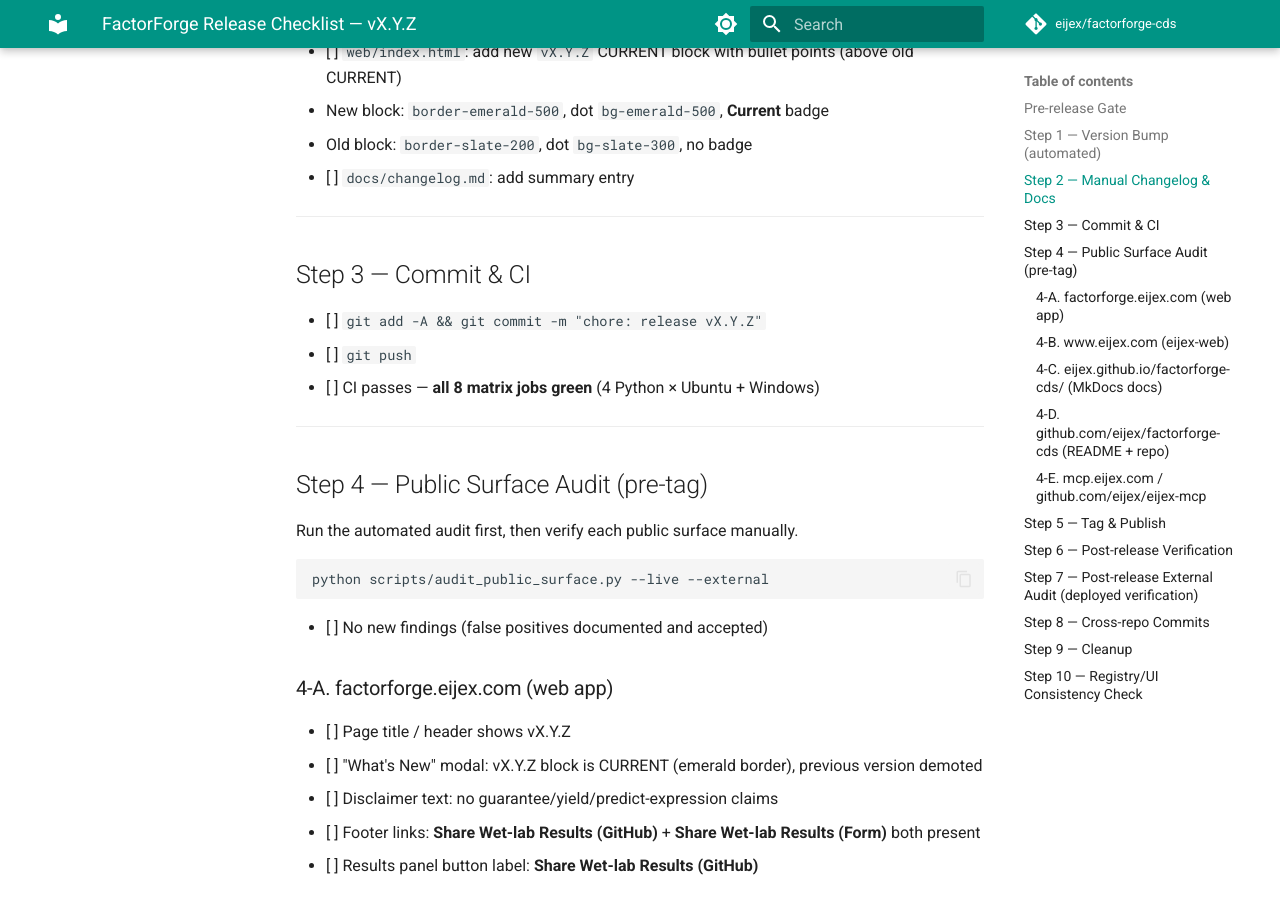
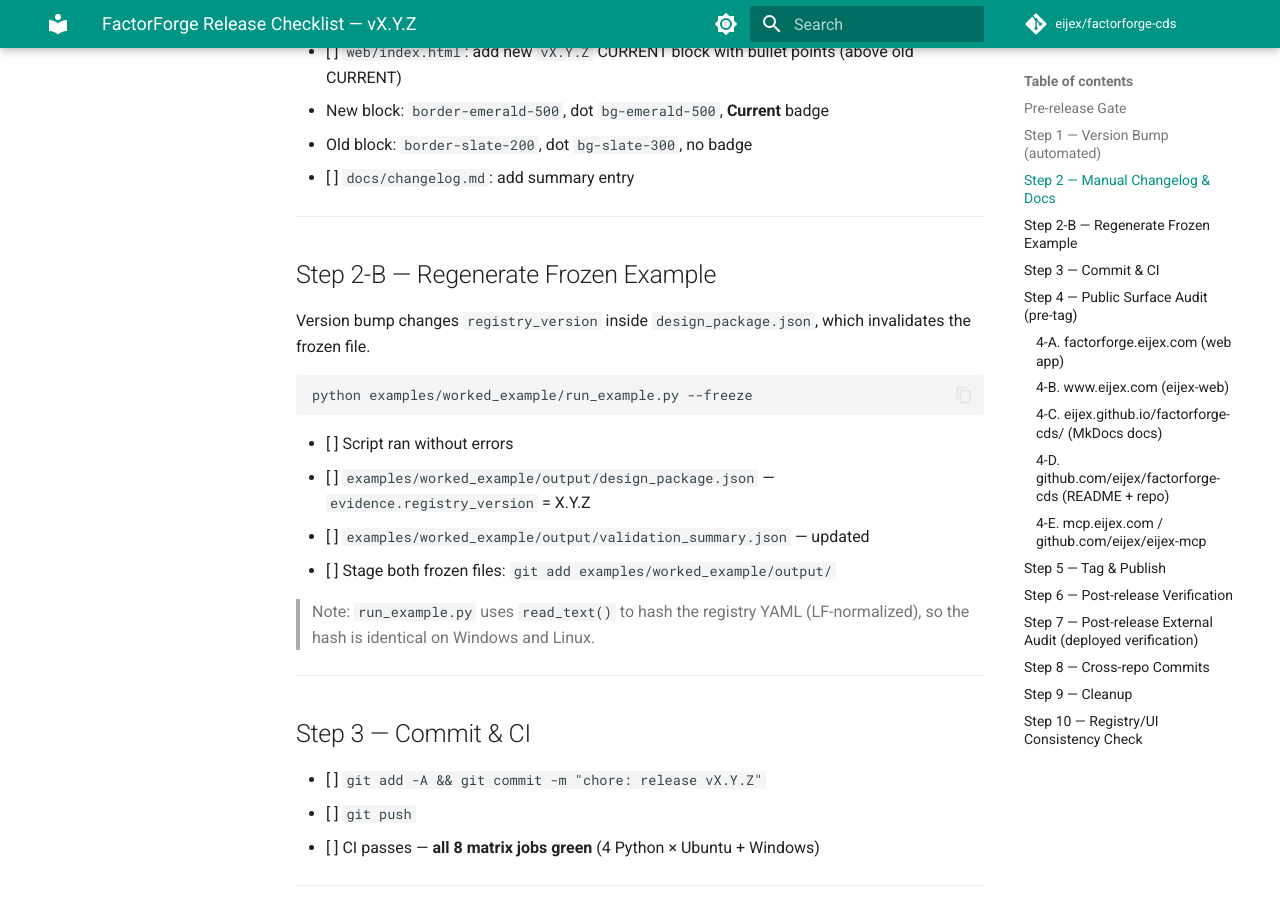
Before and after one commit to eijex/factorforge-cds, an MkDocs documentation site: the page built from docs/release-checklist-template.md, in a window 1280 px wide and 900 px high, scrolled down 1091 px. Built offline with MkDocs 1.6.1 and Material for MkDocs 9.7.7, drawn with Linux system fonts in a browser that asks for light colours; comment, search, counter and statistics services are not loaded.

Commit message:
docs: add Step 2-B frozen example re-run to release checklist
Co-Authored-By: Claude Sonnet 4.6 <noreply@anthropic.com>

````diff
--- a/docs/release-checklist-template.md
+++ b/docs/release-checklist-template.md
@@ -42,6 +42,24 @@ Script handles 16 version-bearing files automatically (pyproject.toml, CITATION.
   - New block: `border-emerald-500`, dot `bg-emerald-500`, **Current** badge
   - Old block: `border-slate-200`, dot `bg-slate-300`, no badge
 - [ ] `docs/changelog.md`: add summary entry
+
+---
+
+## Step 2-B — Regenerate Frozen Example
+
+Version bump changes `registry_version` inside `design_package.json`, which invalidates the frozen file.
+
+```bash
+python examples/worked_example/run_example.py --freeze
+```
+
+- [ ] Script ran without errors
+- [ ] `examples/worked_example/output/design_package.json` — `evidence.registry_version` = X.Y.Z
+- [ ] `examples/worked_example/output/validation_summary.json` — updated
+- [ ] Stage both frozen files: `git add examples/worked_example/output/`
+
+> Note: `run_example.py` uses `read_text()` to hash the registry YAML (LF-normalized),
+> so the hash is identical on Windows and Linux.
 
 ---
 
````
